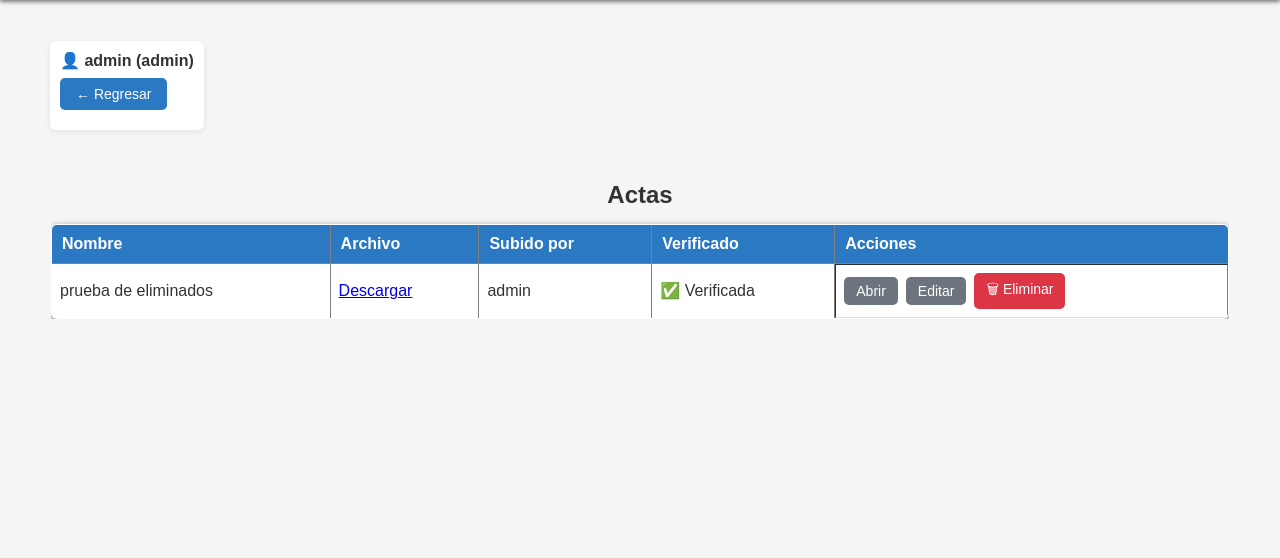
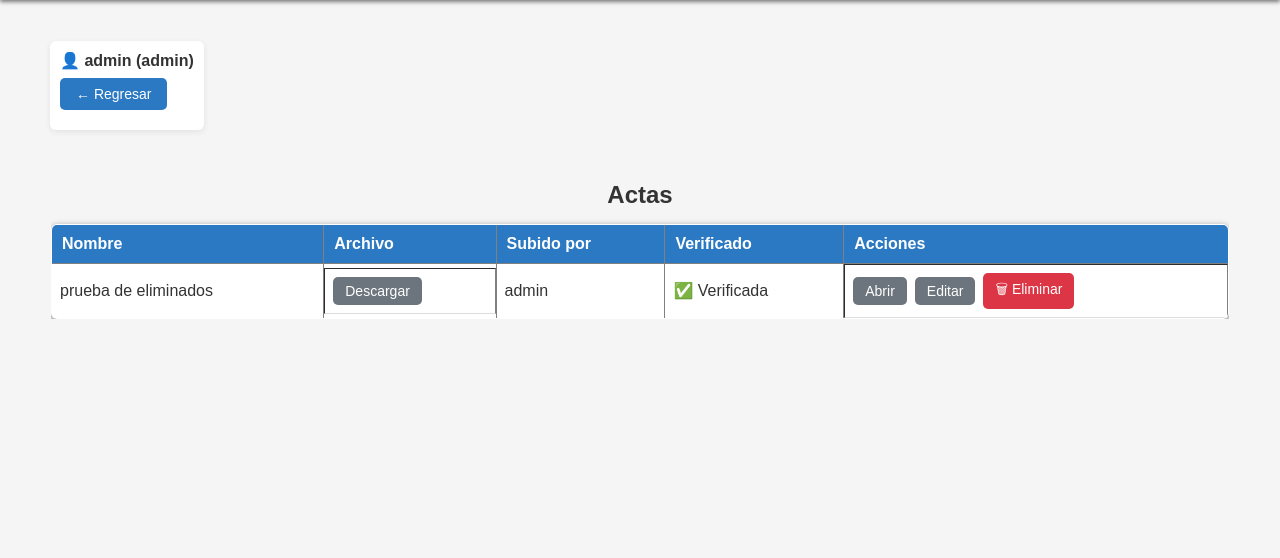
Before and after one commit to Frankvj09/Actas, a Flask app: page / in a window 1280 px wide. Shown: the part 39-597 px from the top of the page. Run offline with Flask 3, Linux system fonts and the light colour scheme; a user stored in the database is signed in; data comes from the database, SQL or seed files in the repository.

Commit message:
subida de actualizaciones BT2

```diff
--- a/templates/dashboard.html
+++ b/templates/dashboard.html
@@ -17,9 +17,9 @@
     {% for acta in actas %}
     <tr>
       <td>{{ acta.nombre }}</td>
-      <td>
+      <td class="acciones">
         {% if acta.archivo %}
-          <a href="{{ url_for('actas.descargar_acta', acta_id=acta.id) }}">Descargar</a>
+          <a href="{{ url_for('actas.descargar_acta', acta_id=acta.id) }}" class="btn-secondary">Descargar</a>
         {% else %}
           —
         {% endif %}
```
